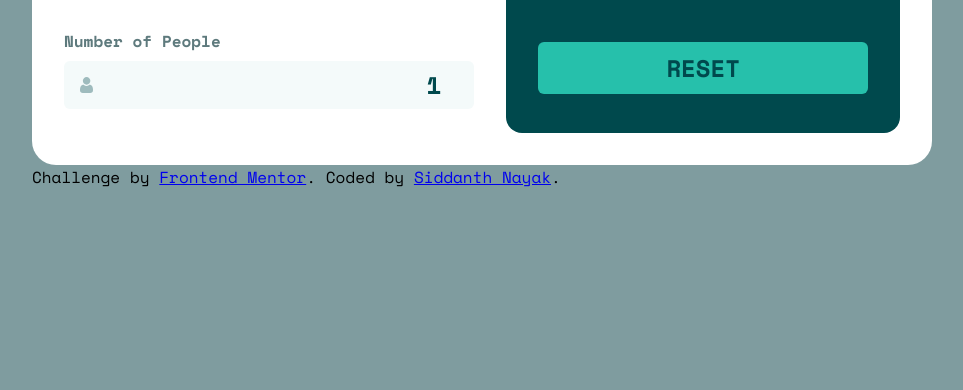
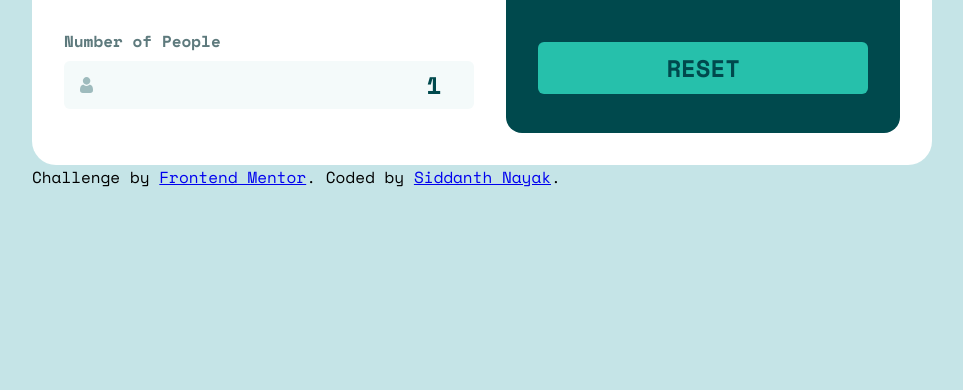
Before and after one commit to SiddanthNayak/Tip-Calculator, a plain HTML site: page index.html in a window 1280 px wide. Shown: the part 450-840 px from the top of the page, without its empty margins (158-1121 px from the left). Drawn offline with nearby package versions, Linux system fonts and the light colour scheme.

Commit message:
Background Color Change

```diff
--- a/style.css
+++ b/style.css
@@ -20,7 +20,7 @@
 
 body{
     height: 100vh;
-    background-color: var(--dark-grayish-cyan);
+    background-color: var(--light-grayish-cyan);
     font-family: "Space Mono", monospace;
     max-width: 375px;
     margin: 0 auto;
```
